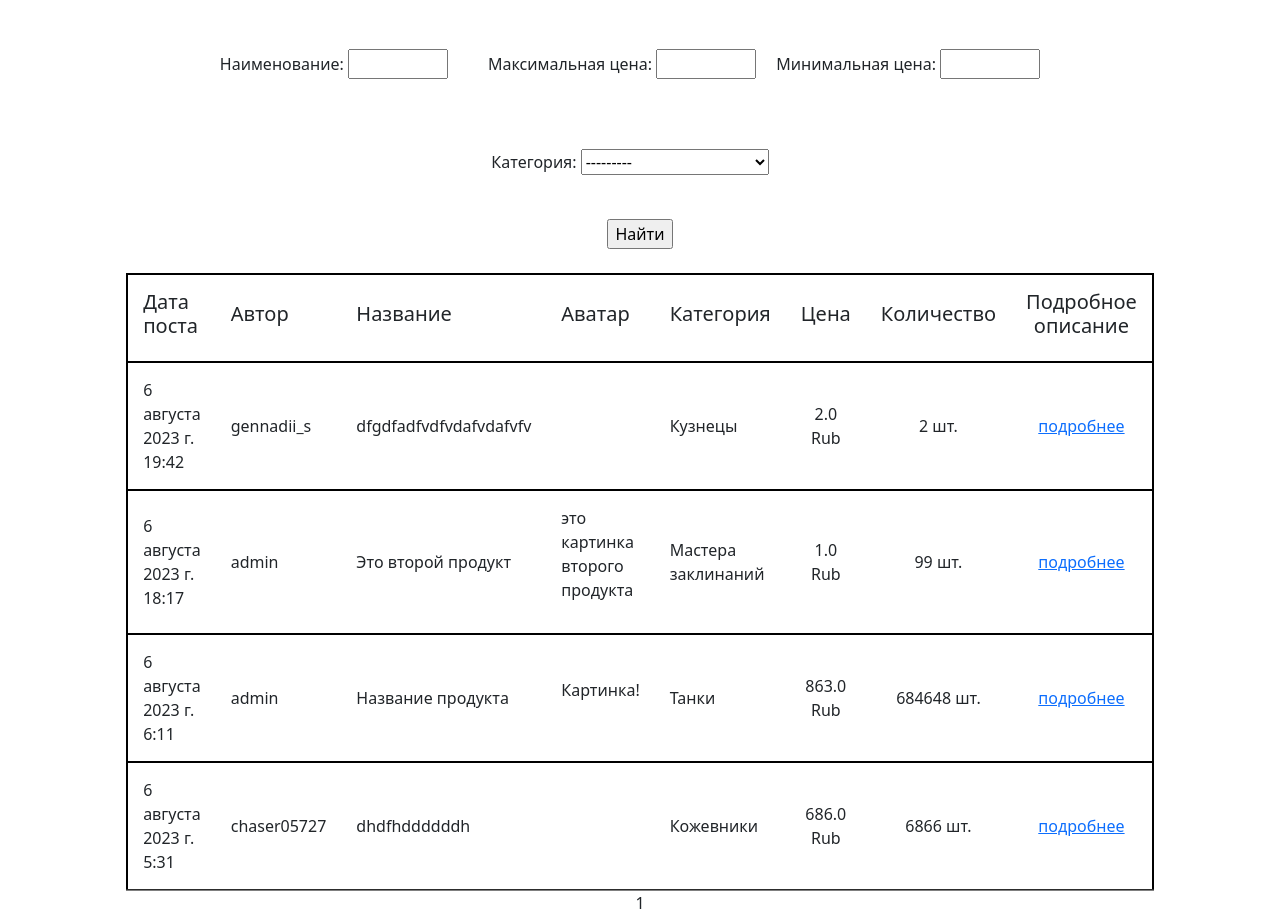
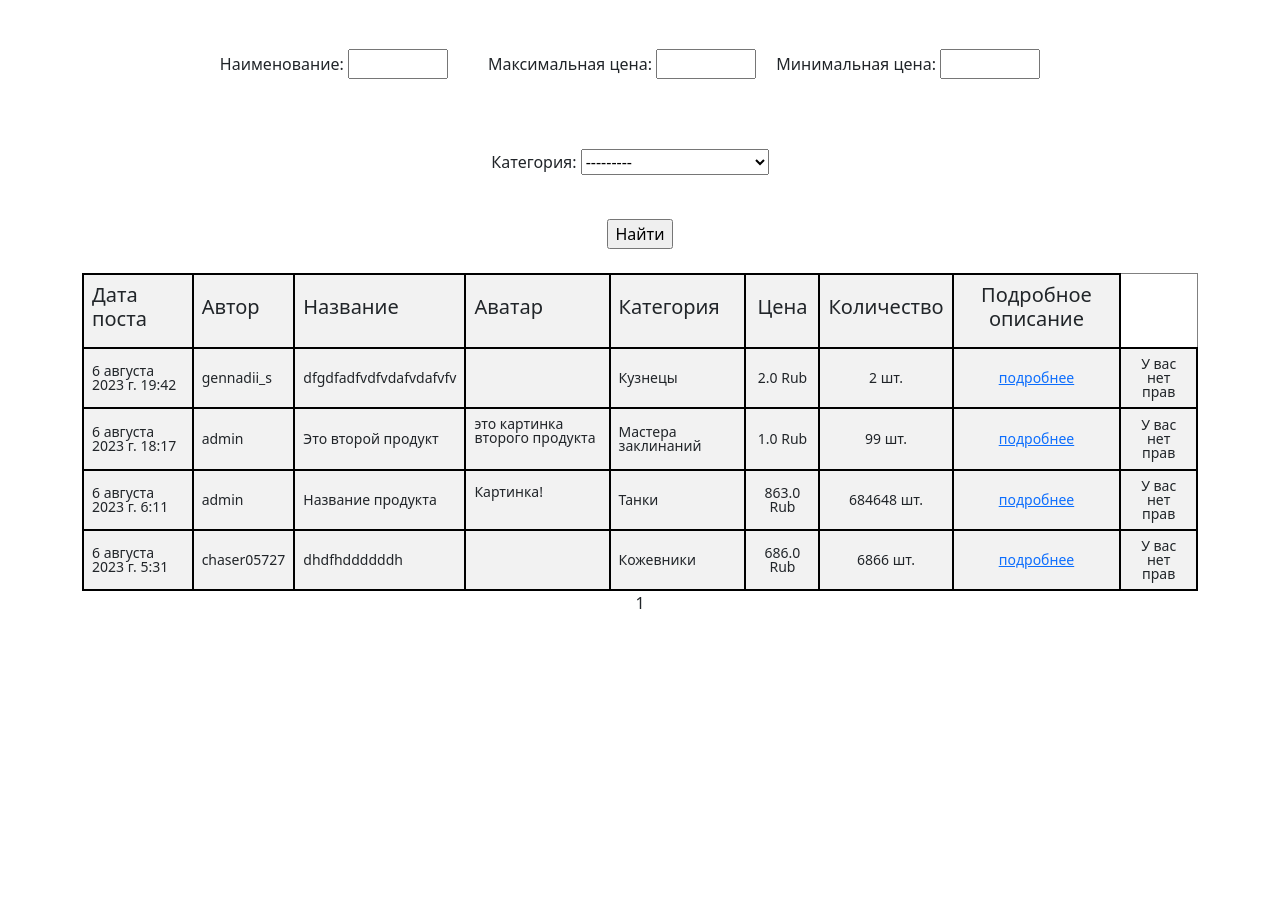
Before and after one commit to Gennadii87/D16, a Django app: page /products/ in a window 1280 px wide. Shown: the part 203-1118 px from the top of the page. After the commit the page ends 812 px from the top, so only its background shows below. Run offline with Django 4.2, Linux system fonts and the light colour scheme; data comes from the database, SQL or seed files in the repository; some libraries are stand-ins or nearby versions.

Commit message:
Update products.html

```diff
--- a/testViewProject/templates/products.html
+++ b/testViewProject/templates/products.html
@@ -47,8 +47,8 @@
     <label for="{{ filterset.form.name__icontains.id_for_label }}"></label>
 <br>
    {% if products %}
-       <table cellpadding="15" cellspacing="0" width="1000" height="500" border="2px" >
-           <tr style="border: 2px solid black;">
+       <table cellpadding="" cellspacing="0" width="" height="" border="" >
+           <tr style="">
                <td><h5>Дата поста</h5></td>
                <td><h5>Автор</h5></td>
                <td><h5>Название</h5></td>
@@ -61,7 +61,7 @@
            </tr>
 
             {% for product in products %}
-           <tr style="border: 2px solid black;">
+                <tr style="">
                     <td>{{ product.created_at }}</td>
                     <td>{{ product.author.authorUser.username }} </td>
                     <td>{{ product.name }}</td>
@@ -70,11 +70,17 @@
                     <td style="text-align: center; vertical-align: middle;">{{ product.price|currency }}</td>
                     <td style="text-align: center; vertical-align: middle;">{{ product.quantity|coll }}</td>
                     <td style="text-align: center; vertical-align: middle;"> <a href="{% url 'product_detail' product.pk %}">подробнее</a> </td>
-               {% if user.is_authenticated and user == product.author.authorUser %}<td style="text-align: center; vertical-align: middle;"> <a href="{% url 'product_update' product.pk %}">редактировать </a> <a href="{% url 'product_delete' product.pk %}">удалить </a> </td>{% endif %}
+                    {% if user.is_authenticated and user == product.author.authorUser %}
+                    <td style="text-align: center; vertical-align: middle;">
+                        <a href="{% url 'product_update' product.pk %}">редактировать </a>
+                        <a href="{% url 'product_delete' product.pk %}">удалить </a></td>
+                    {% else %}
+                        <td style="text-align: center; vertical-align: middle;">У вас нет прав</td>
+                    {% endif %}
+                </tr>
 
-           </tr>
-           <tr>
             {% endfor %}
+
        </table>
    {% else %}
        <h2>Товаров нет!</h2>
@@ -103,4 +109,25 @@
        {% endif %}
    {% endif %}
 
+<style>
+td {
+    padding: 10px 10px 10px 10px; /* Установить отступ внутри ячеек таблицы */
+    font-size: 14px;
+    line-height: 1;
+}
+table {
+    border-collapse: collapse; /* Объединить границы ячеек */
+    width: 100%; /* Задаем ширину таблицы (можете установить нужное значение) */
+}
+td, th {
+    border: 2px solid #000; /* Задаем толщину и цвет границ ячеек */
+    padding: 8px; /* Задаем отступ внутри ячеек */
+    text-align: left; /* Выравнивание текста в ячейках по левому краю (по желанию) */
+    background-color: #f2f2f2;
+}
+/* Убираем границы у первой строки (заголовков) */
+tr:first-child {
+    border-top: none;
+}
+</style>
 {% endblock content %}
```
Lines whose indentation alone changed are shown as unchanged.
